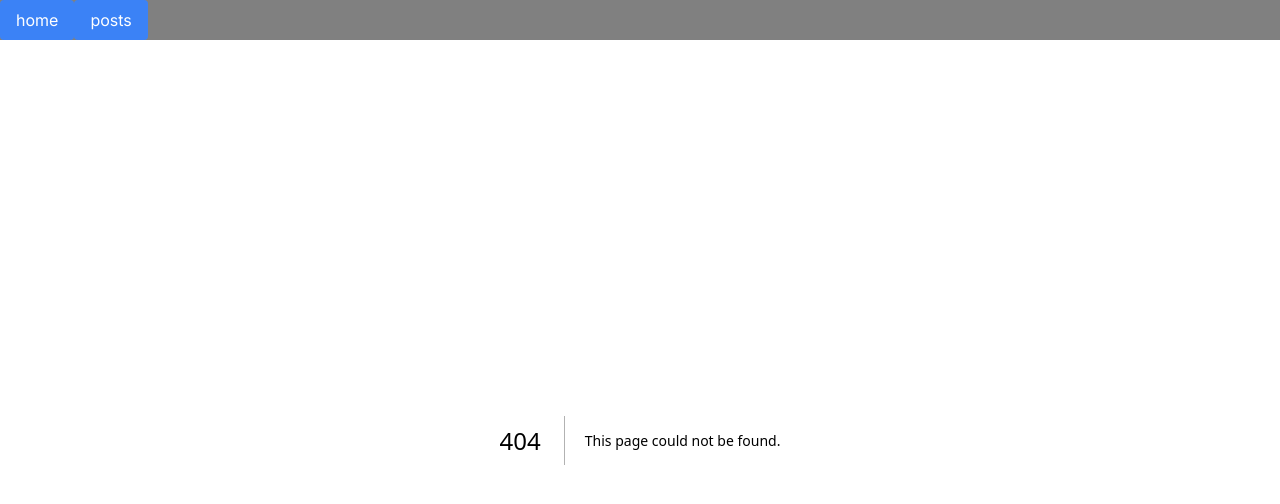
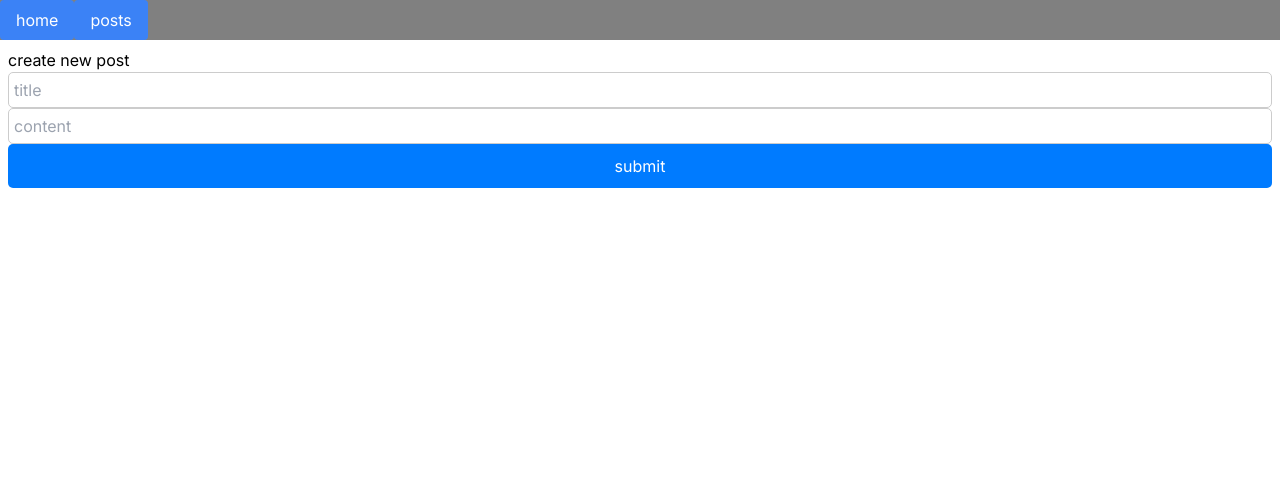
Before and after one commit to zzaizzai/nextjs-fastapi-project-manage, a Next.js app: page /posts/create in a window 1280 px wide. Before the commit this address had no page. Shown: the top 504 px of the page. Built offline with nearby package versions, Linux system fonts and the light colour scheme.

Commit message:
postgres

```diff
--- a/app/globals.css
+++ b/app/globals.css
@@ -3,10 +3,42 @@
 @tailwind utilities;
 
 .navbar {
-    background-color: gray;
+  background-color: gray;
 }
 
 .navitem {
-    color: white;
-    text-decoration-line: none;
+  color: white;
+  text-decoration-line: none;
 }
+
+/* 기본 스타일 */
+input {
+  padding: 5px; /* 입력 필드 내부 여백 설정 */
+  border: 1px solid #ccc; /* 테두리 스타일 설정 */
+  border-radius: 5px; /* 테두리 둥글게 만들기 */
+  font-size: 16px; /* 글꼴 크기 설정 */
+}
+
+/* 포커스 시 스타일 */
+input:focus {
+  outline: none; /* 포커스 효과 제거 */
+  border-color: #007bff; /* 포커스 시 테두리 색상 변경 */
+  box-shadow: 0 0 5px rgba(0, 123, 255, 0.5); /* 포커스 시 그림자 효과 추가 */
+}
+
+
+/* 기본 버튼 스타일 */
+button {
+    padding: 10px 20px; /* 버튼 내부 여백 설정 */
+    font-size: 16px; /* 글꼴 크기 설정 */
+    background-color: #007bff; /* 배경색 설정 */
+    color: #fff; /* 텍스트 색상 설정 */
+    border: none; /* 테두리 제거 */
+    border-radius: 5px; /* 테두리 둥글게 만들기 */
+    cursor: pointer; /* 마우스 커서를 포인터로 변경하여 클릭 가능하게 만들기 */
+  }
+
+  /* 버튼 호버(마우스 오버) 효과 */
+  button:hover {
+    background-color: #0056b3; /* 호버 시 배경색 변경 */
+  }
--- a/app/page.tsx
+++ b/app/page.tsx
@@ -1,4 +1,3 @@
-import Image from "next/image";
 
 export default function Home() {
 
--- a/app/posts/Post.tsx
+++ b/app/posts/Post.tsx
@@ -1,34 +1,34 @@
-"use client"
+import React, { useEffect, useState } from 'react';
+import Link from "next/link";
+import { sql } from "@vercel/postgres";
 
-import React from 'react';
+export default async function Posts() {
+    var page = 0
 
-export default function Posts() {
+    const { rows } = await sql`
+        select * from posts limit 10;
+    `
 
     return (
-
         <div>
-            <Post></Post>
-            <Post></Post>
-            <Post></Post>
-            <Post></Post>
-            <Post></Post>
-            <Post></Post>
-            <Post></Post>
-            <Post></Post>
+            {rows.map((post) => (
+                <Post key={post.id} post={post} />
+            ))}
         </div>
     );
 }
 
 
-function Post() {
+function Post({ post }: any) {
 
     return (
         <div className='bg-blue-200 rounded m-2'>
             <div className='p-1 flex flex-col'>
-                <div className='font-bold'><a href="">project name</a></div>
-
+                <div className='font-bold'>
+                    <Link href={`/posts/detail/${post.id ?? 1}`}>{post.title ?? 'project title'}</Link>
+                </div>
                 <div className="flex flex-row">
-                    <div className='w-20'>author</div>
+                    <div className='w-20'>{post.author ?? 'author'}</div>
                     <div className="px-1 w-40 flex-auto bg-blue-500 text-white rounded">
                         Start:
                     </div>
--- /dev/null
+++ b/app/posts/create/page.tsx
@@ -0,0 +1,19 @@
+import React from 'react';
+
+
+export default function ListItem() {
+
+    return (
+        <div>
+            <form className='m-2 flex flex-col' action="">
+                <div >create new post</div>
+                <input placeholder='title' type="text" />
+                <input placeholder='content' type="text" />
+
+                <button>
+                    submit
+                </button>
+            </form>
+        </div>
+    );
+}
--- a/app/posts/detail/[id]/page.tsx
+++ b/app/posts/detail/[id]/page.tsx
@@ -1,11 +1,19 @@
+import { sql } from "@vercel/postgres";
 
-export default function PostDetail() {
+
+export default async function PostDetail(props: any) {
+
+    const { rows } = await sql`
+        select * from posts where id = ${props.params.id} limit 1;
+    `
+    const item = rows[0]
 
     return (
-
-        <div>
+        <div className="m-5">
             detail page
+            <div>{item.id ?? 'id'}</div>
+            <div>{item.title ?? 'title'}</div>
+            <div>{item.content ?? 'content'}</div>
         </div>
-
     );
 }
--- a/app/posts/page.tsx
+++ b/app/posts/page.tsx
@@ -1,28 +1,17 @@
-"use client"
+import React from 'react';
+import Post from './Post';
+import Link from "next/link";
 
-import React, { useEffect } from 'react';
-import Post from './Post';
-
-export default function ListItem(){
-  useEffect(() => {
-    // /api/python 엔드포인트 호출
-    fetch('/api/python')
-      .then((response) => response.json())
-      .then((data) => {
-        // 데이터를 받아와서 console.log로 표시
-        console.log(data);
-      })
-      .catch((error) => {
-        console.error('API 호출 중 오류 발생:', error);
-      });
-  }, []);
+export default function ListItem() {
 
   return (
     <div>
-      <div className='ab'>button</div>
-      <button className="bg-red-500 hover:bg-red-700 text-white font-bold py-2 px-4 rounded">
+
+      <br />
+
+      <Link href={'/posts/create'} className="bg-red-500 hover:bg-red-700 text-white font-bold py-2 px-4 rounded">
         New Post
-      </button>
+      </Link>
       <Post></Post>
     </div>
   );
--- a/package.json
+++ b/package.json
@@ -14,6 +14,7 @@
     "@types/node": "20.2.4",
     "@types/react": "18.2.7",
     "@types/react-dom": "18.2.4",
+    "@vercel/postgres": "^0.7.2",
     "autoprefixer": "10.4.14",
     "concurrently": "^8.0.1",
     "eslint": "8.41.0",
```
Also changed, not shown: 2 other files (tests, documents, lock files or other folders).
